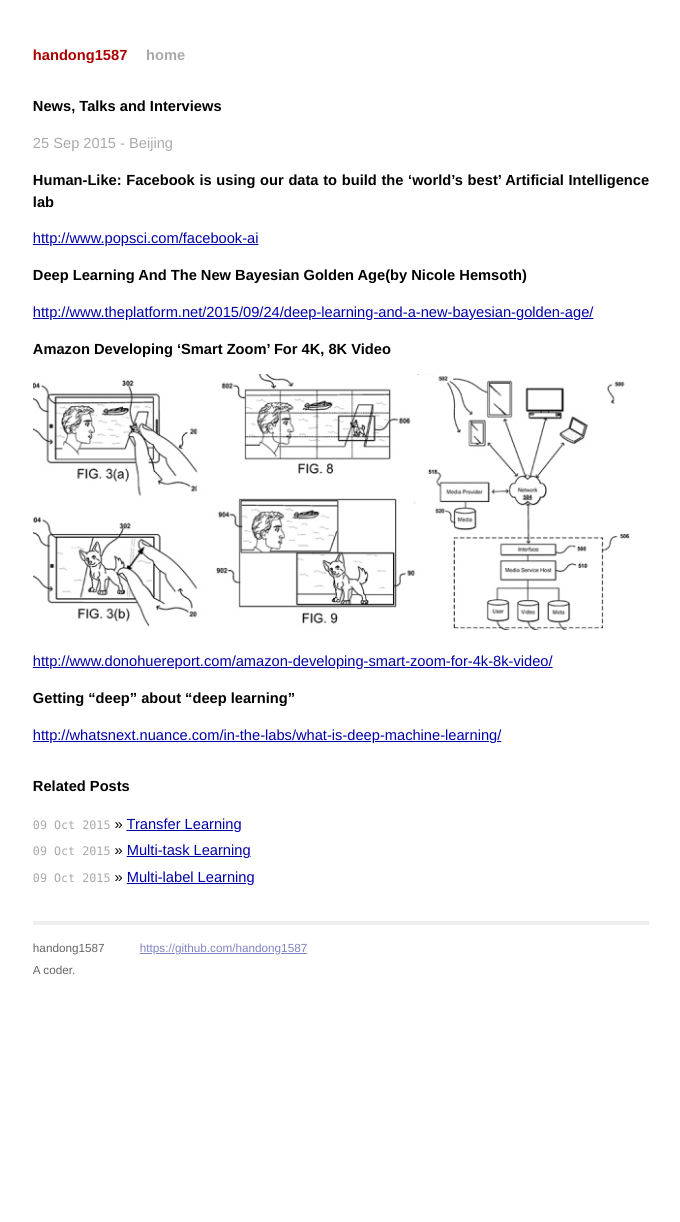
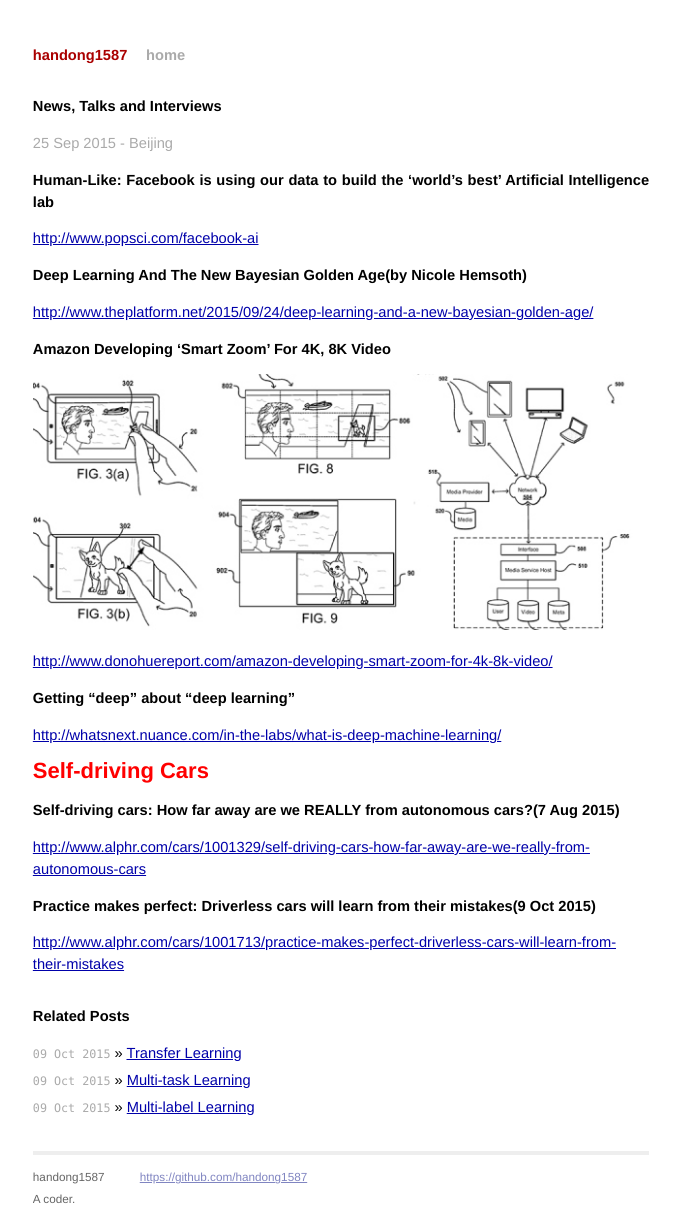
Before and after one commit to handong1587/handong1587.github.io, a Jekyll site: the page built from _posts/media/2015-09-25-news-talks-and-interviews.md, in a window 1280 px wide. Shown: the whole page, without its empty margins (299-979 px from the left). Built offline with Jekyll 4.4.1, drawn with Linux system fonts in a browser that asks for light colours; Markdown is read by kramdown in place of the engine named in the settings; comment, search, counter and statistics services are not loaded; before the commit the page ends 993 px from its top, so only the background shows below that.

Commit message:
update md

```diff
--- a/_posts/media/2015-09-25-news-talks-and-interviews.md
+++ b/_posts/media/2015-09-25-news-talks-and-interviews.md
@@ -26,3 +26,15 @@
 **Getting “deep” about “deep learning”**
 
 [http://whatsnext.nuance.com/in-the-labs/what-is-deep-machine-learning/](http://whatsnext.nuance.com/in-the-labs/what-is-deep-machine-learning/)
+
+<span style="color: red; font-size: 150%; font-weight: bold;">
+Self-driving Cars
+</span>
+
+**Self-driving cars: How far away are we REALLY from autonomous cars?(7 Aug 2015)**
+
+[http://www.alphr.com/cars/1001329/self-driving-cars-how-far-away-are-we-really-from-autonomous-cars](http://www.alphr.com/cars/1001329/self-driving-cars-how-far-away-are-we-really-from-autonomous-cars)
+
+**Practice makes perfect: Driverless cars will learn from their mistakes(9 Oct 2015)**
+
+[http://www.alphr.com/cars/1001713/practice-makes-perfect-driverless-cars-will-learn-from-their-mistakes](http://www.alphr.com/cars/1001713/practice-makes-perfect-driverless-cars-will-learn-from-their-mistakes)
```
